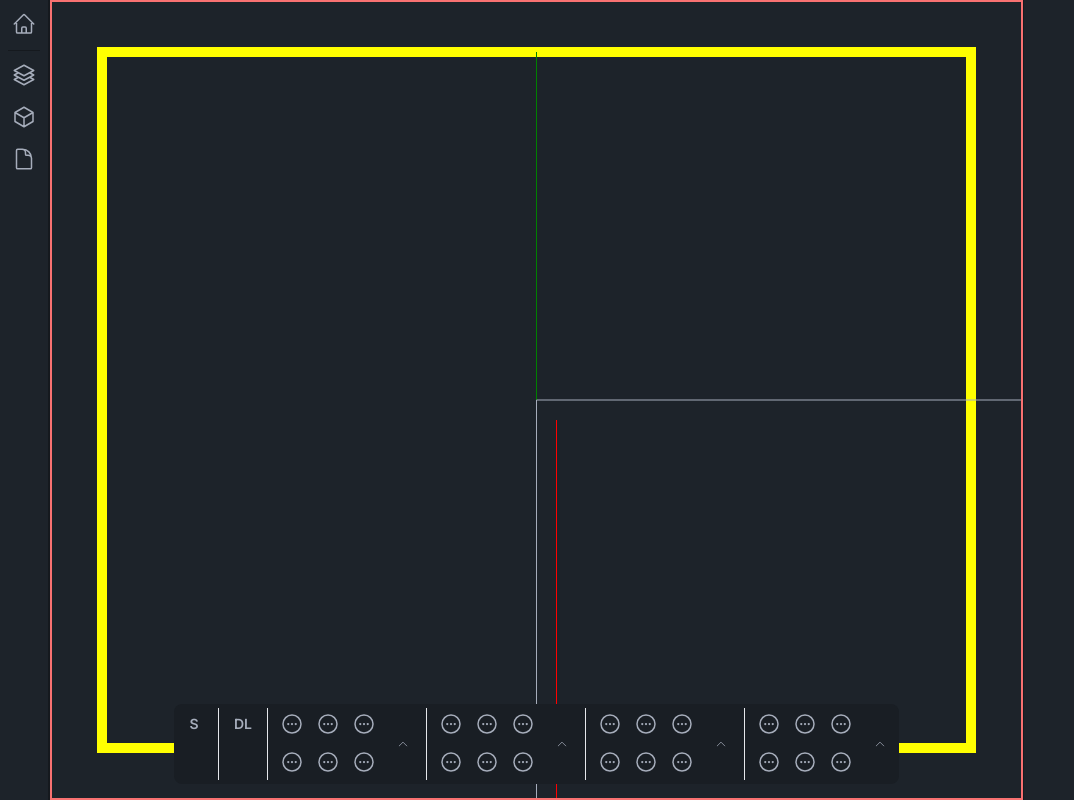
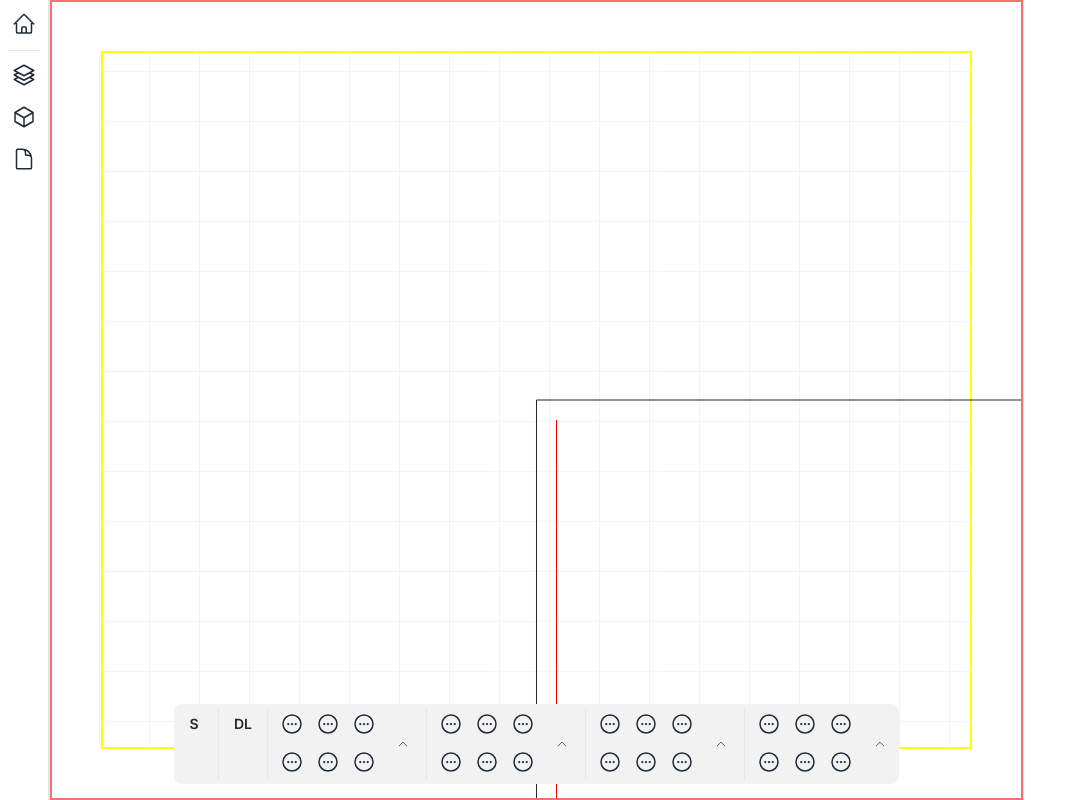
Before and after one commit to szymonjanota/openCAD, a Next.js app in the folder webcad/: page / in a window 1280 px wide. Shown: the whole page, without its empty margins (0-1074 px from the left). Built offline with nearby package versions, Linux system fonts and the light colour scheme.

Commit message:
add: grid offset

```diff
--- a/webcad/src/components/Grid.tsx
+++ b/webcad/src/components/Grid.tsx
@@ -6,6 +6,7 @@ import { convertUnit, Unit } from "@/units";
 import { rountToNearest } from "@/utils/math";
 import { Vector2D } from "@/utils/vector-2d";
 import { useDrawingContext } from "./DrawingContextProvider";
+import { useThemeContext } from "./ThemeProvider";
 
 const majorDivide = 10;
 
@@ -45,6 +46,11 @@ const THEME = {
   },
 };
 
+const withOffset = (center: number, gridSize: number) => {
+  const offset = Math.abs(rountToNearest(center, gridSize) - center);
+  return (value: number): number => value + offset;
+};
+
 export const PageBasedGrid: React.FC<{
   center: Vector2D;
   drawingUnit: Unit;
@@ -54,10 +60,11 @@ export const PageBasedGrid: React.FC<{
   height: number;
   gridOffset: Vector2D;
 }> = ({ width, height, zoom, gridOffset, center, drawingScale }) => {
-  const { getPixelsInDrawingSpace, getPixelsInPaperSpace, setSettings } =
-    useDrawingContext();
-  let gridSize = getPixelsInDrawingSpace(1, "cm", drawingScale);
-  while (gridSize < 100) {
+  const theme = useThemeContext();
+
+  const { getPixelsInDrawingSpace } = useDrawingContext();
+  let gridSize = getPixelsInDrawingSpace(0.1, "mm", drawingScale);
+  while (gridSize < 10) {
     gridSize *= 10;
   }
 
@@ -65,12 +72,18 @@ export const PageBasedGrid: React.FC<{
   //   setInterval(() => setSettings((p) => ({ ...p, zoom: p.zoom / 2 })), 10_000);
   // }, [setSettings]);
 
-  console.log({ gridSize });
   const xRange = _.range(
     rountToNearest(gridOffset.x, gridSize),
     width + gridOffset.x,
     gridSize
-  );
+  ).map(withOffset(center.x, gridSize));
+
+  const yRange = _.range(
+    rountToNearest(gridOffset.y, gridSize),
+    height + gridOffset.y,
+    gridSize
+  ).map(withOffset(center.y, gridSize));
+
   return (
     <>
       <Rect
@@ -79,16 +92,23 @@ export const PageBasedGrid: React.FC<{
         width={width}
         height={height}
         stroke={"yellow"}
-        strokeWidth={10}
+        strokeWidth={2}
       />
       {xRange.map((value) => (
         <Line
           points={[value, gridOffset.y, value, gridOffset.y + height]}
-          stroke="green"
+          stroke={theme.minorGridColor}
           strokeWidth={1}
         />
       ))}
-      <Circle x={center.x} y={center.y} radius={10} fill={"red"} />
+      {yRange.map((value) => (
+        <Line
+          points={[gridOffset.x, value, gridOffset.x + width, value]}
+          stroke={theme.minorGridColor}
+          strokeWidth={1}
+        />
+      ))}
+      <Circle x={center.x} y={center.y} radius={2} fill={"red"} />
     </>
   );
 };
--- a/webcad/src/components/StageController.tsx
+++ b/webcad/src/components/StageController.tsx
@@ -29,8 +29,8 @@ const STAGE: Page[] = [
     width: 297,
     unit: "mm",
     position: {
-      x: 22,
-      y: 0,
+      x: 22.131234,
+      y: 1.2131231,
     },
     children: [
       {
--- a/webcad/src/components/ThemeProvider.tsx
+++ b/webcad/src/components/ThemeProvider.tsx
@@ -5,6 +5,8 @@ import React, { useContext } from "react";
 const createTheme = (colors: ThemeColors) => {
   return {
     canvasBackgroundColor: colors.base100,
+    minorGridColor: colors.base200,
+    majorGridColor: colors.base300,
     content: colors.baseContent,
     primary: colors.primary,
   };
--- a/webcad/tailwind.config.ts
+++ b/webcad/tailwind.config.ts
@@ -21,7 +21,7 @@ const config: Config = {
   },
   plugins: [require("daisyui")],
   daisyui: {
-    themes: ["dark"],
+    themes: ["light", "dark"],
     darkTheme: "dark",
   },
 };
```
